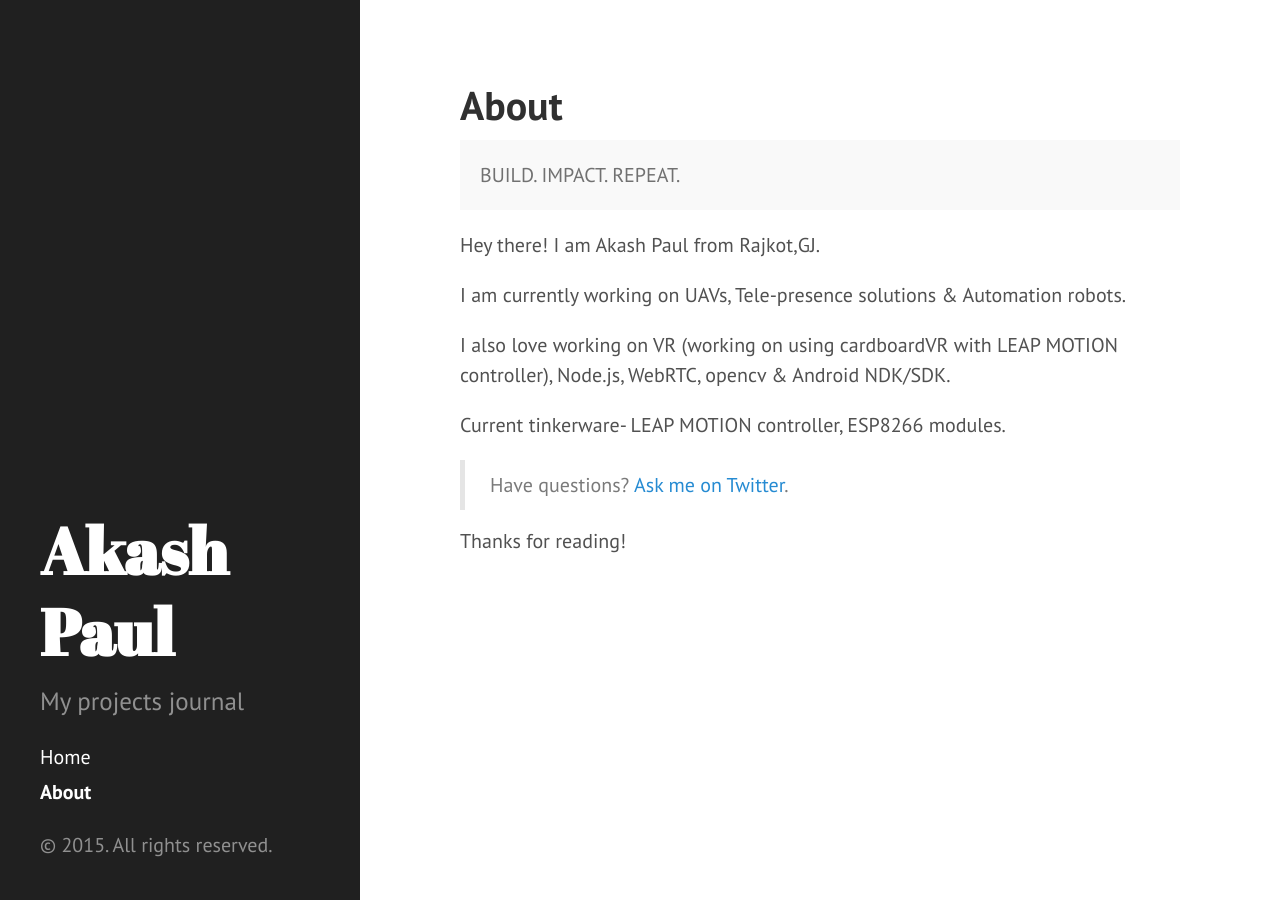
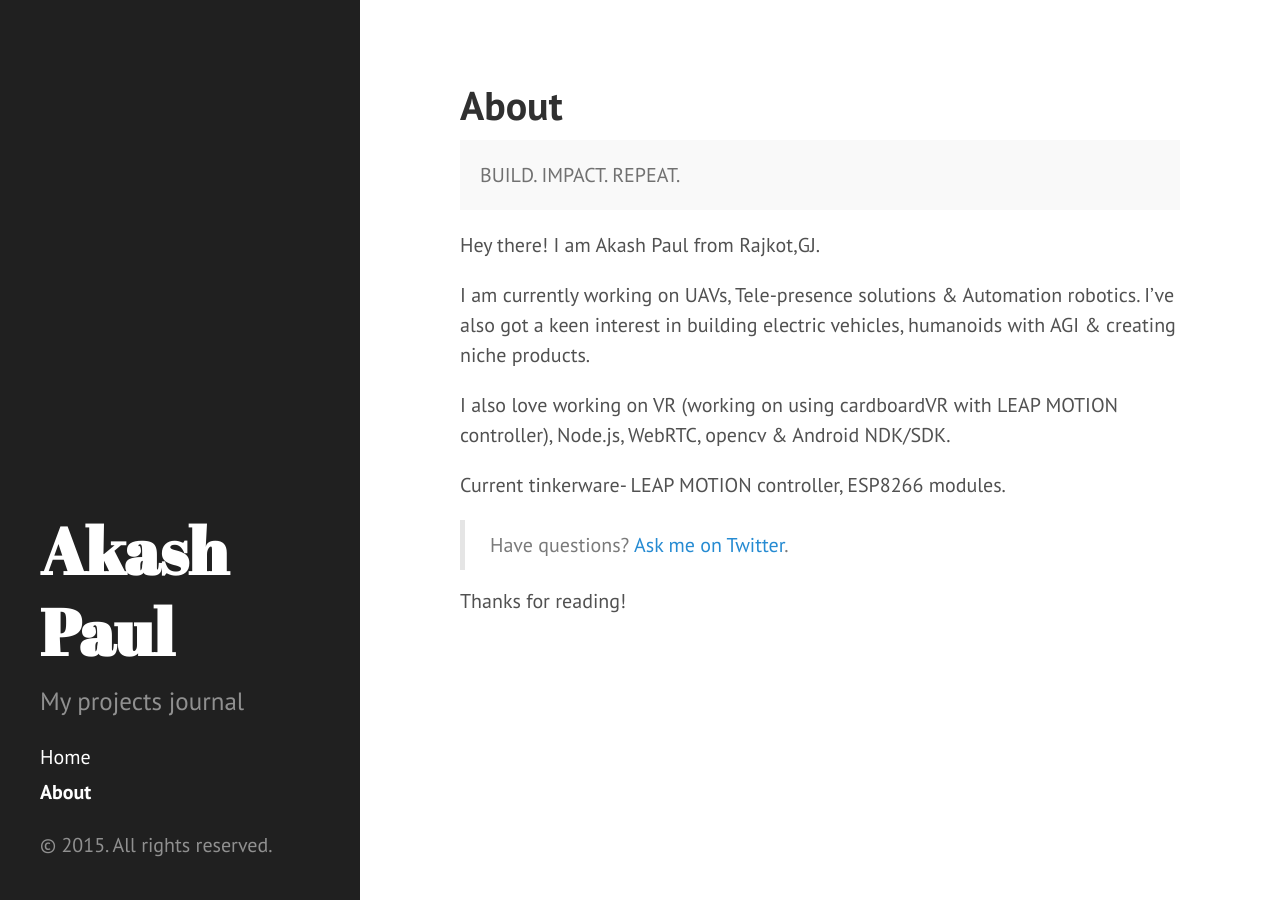
Before and after one commit to iakashpaul/iakashpaul.github.io, a Jekyll site: the page built from about.md, in a window 1280 px wide. Built offline with Jekyll 4.4.1, drawn with Linux system fonts in a browser that asks for light colours; Markdown is read by kramdown in place of the engine named in the settings.

Commit message:
updated about.md

```diff
--- a/about.md
+++ b/about.md
@@ -9,7 +9,7 @@ title: About
 
 Hey there! I am Akash Paul from Rajkot,GJ.
 
-I am currently working on UAVs, Tele-presence solutions & Automation robots.
+I am currently working on UAVs, Tele-presence solutions & Automation robotics. I've also got a keen interest in building electric vehicles, humanoids with AGI & creating niche products.
 
 I also love working on VR (working on using cardboardVR with LEAP MOTION controller), Node.js, WebRTC, opencv & Android NDK/SDK.
 
```
